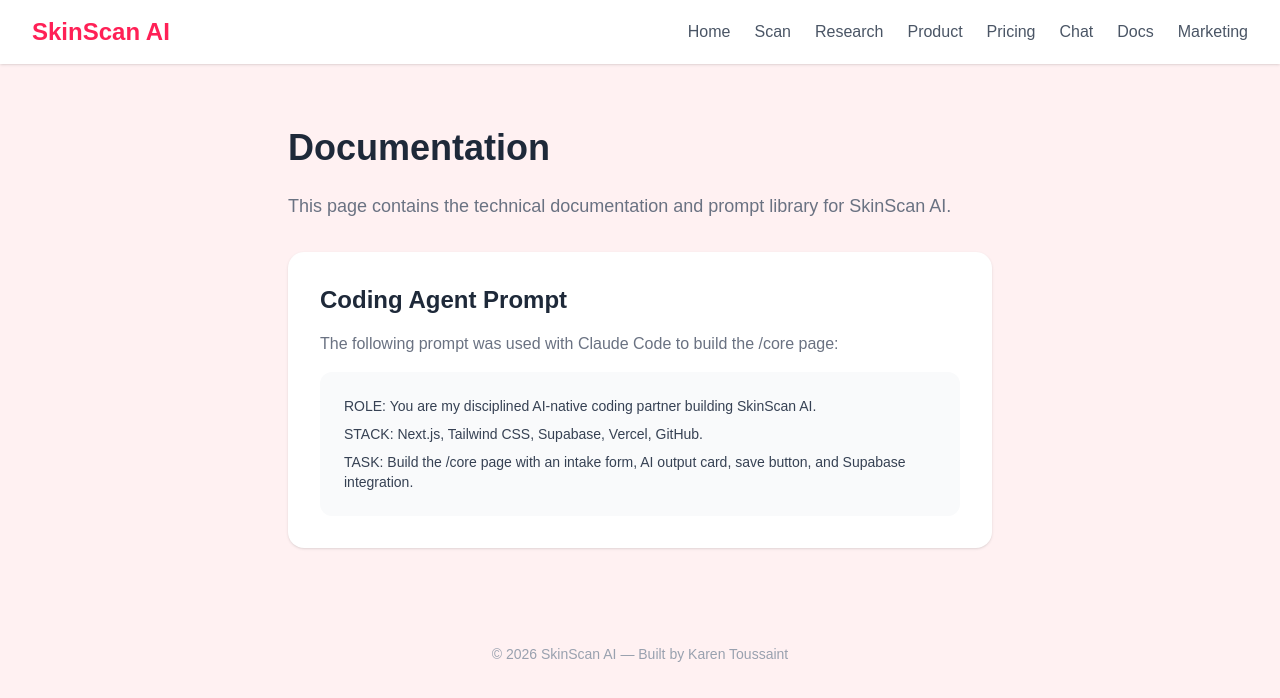
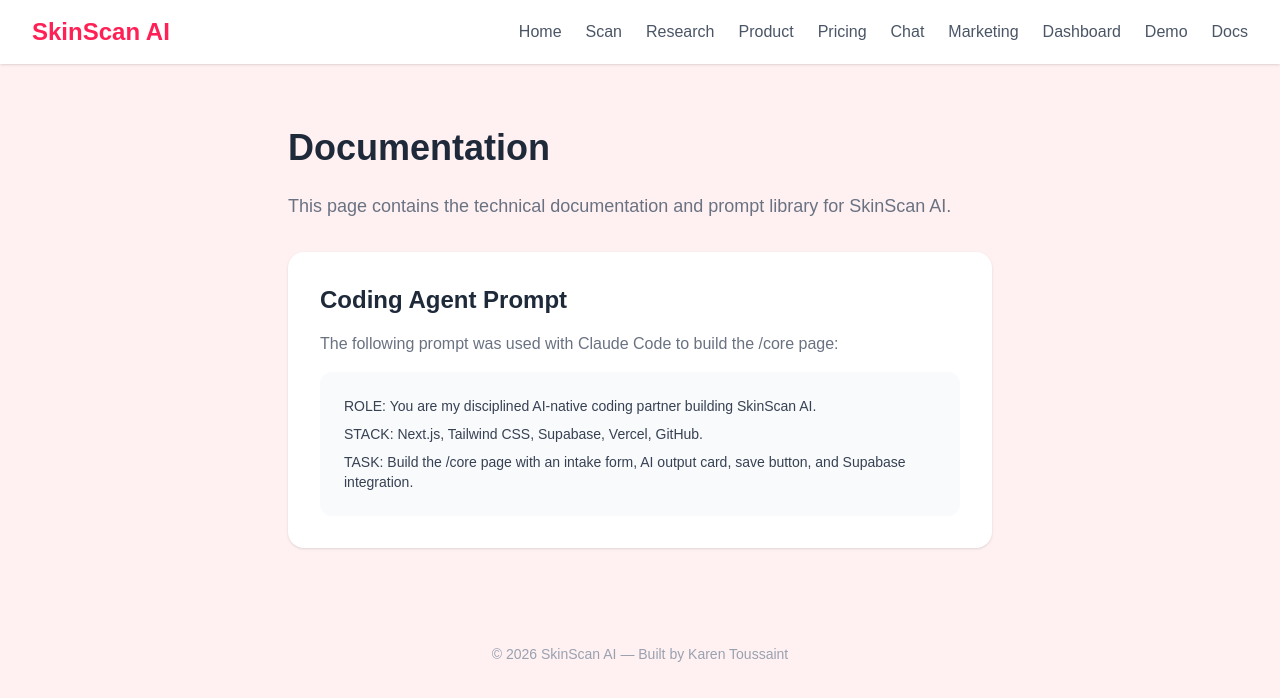
Before and after one commit to karentoussaintt/skinscan-ai, a Next.js app: page /docs in a window 1280 px wide. Shown: the top 698 px of the page. Built offline with nearby package versions, Linux system fonts and the light colour scheme.

Commit message:
update all navbars with dashboard and demo links

```diff
--- a/app/chat/page.tsx
+++ b/app/chat/page.tsx
@@ -110,6 +110,8 @@ export default function Chat() {
           <a href="/pricing" className="text-gray-600 hover:text-rose-500">Pricing</a>
           <a href="/marketing" className="text-gray-600 hover:text-rose-500">Marketing</a>
           <a href="/chat" className="text-rose-500 font-semibold">Chat</a>
+          <a href="/dashboard" className="text-gray-600 hover:text-rose-500">Dashboard</a>
+<a href="/demo" className="text-gray-600 hover:text-rose-500">Demo</a>
           <a href="/docs" className="text-gray-600 hover:text-rose-500">Docs</a>
         </div>
       </nav>
--- a/app/docs/page.tsx
+++ b/app/docs/page.tsx
@@ -10,8 +10,10 @@ export default function Docs() {
     <a href="/product" className="text-gray-600 hover:text-rose-500">Product</a>
     <a href="/pricing" className="text-gray-600 hover:text-rose-500">Pricing</a>
     <a href="/chat" className="text-gray-600 hover:text-rose-500">Chat</a>
+    <a href="/marketing" className="text-gray-600 hover:text-rose-500">Marketing</a>
+    <a href="/dashboard" className="text-gray-600 hover:text-rose-500">Dashboard</a>
+<a href="/demo" className="text-gray-600 hover:text-rose-500">Demo</a>
     <a href="/docs" className="text-gray-600 hover:text-rose-500">Docs</a>
-    <a href="/marketing" className="text-gray-600 hover:text-rose-500">Marketing</a>
   </div>
 </nav>
 
--- a/app/marketing/page.tsx
+++ b/app/marketing/page.tsx
@@ -100,6 +100,8 @@ export default function Marketing() {
           <a href="/product" className="text-gray-600 hover:text-rose-500">Product</a>
           <a href="/pricing" className="text-gray-600 hover:text-rose-500">Pricing</a>
           <a href="/marketing" className="text-gray-600 hover:text-rose-500">Marketing</a>
+          <a href="/dashboard" className="text-gray-600 hover:text-rose-500">Dashboard</a>
+<a href="/demo" className="text-gray-600 hover:text-rose-500">Demo</a>
           <a href="/docs" className="text-gray-600 hover:text-rose-500">Docs</a>
         </div>
       </nav>
--- a/app/pricing/page.tsx
+++ b/app/pricing/page.tsx
@@ -53,6 +53,8 @@ export default function Pricing() {
           <a href="/product" className="text-gray-600 hover:text-rose-500">Product</a>
           <a href="/pricing" className="text-gray-600 hover:text-rose-500">Pricing</a>
           <a href="/chat" className="text-gray-600 hover:text-rose-500">Chat</a>
+          <a href="/dashboard" className="text-gray-600 hover:text-rose-500">Dashboard</a>
+<a href="/demo" className="text-gray-600 hover:text-rose-500">Demo</a>
           <a href="/docs" className="text-gray-600 hover:text-rose-500">Docs</a>
         </div>
       </nav>
--- a/app/product/page.tsx
+++ b/app/product/page.tsx
@@ -85,6 +85,8 @@ export default function Product() {
           <a href="/product" className="text-gray-600 hover:text-rose-500">Product</a>
           <a href="/pricing" className="text-gray-600 hover:text-rose-500">Pricing</a>
           <a href="/chat" className="text-gray-600 hover:text-rose-500">Chat</a>
+          <a href="/dashboard" className="text-gray-600 hover:text-rose-500">Dashboard</a>
+<a href="/demo" className="text-gray-600 hover:text-rose-500">Demo</a>
           <a href="/docs" className="text-gray-600 hover:text-rose-500">Docs</a>
         </div>
       </nav>
--- a/app/research/page.tsx
+++ b/app/research/page.tsx
@@ -50,6 +50,8 @@ export default function Research() {
     <a href="/pricing" className="text-gray-600 hover:text-rose-500">Pricing</a>
     <a href="/marketing" className="text-gray-600 hover:text-rose-500">Marketing</a>
     <a href="/chat" className="text-gray-600 hover:text-rose-500">Chat</a>
+    <a href="/dashboard" className="text-gray-600 hover:text-rose-500">Dashboard</a>
+<a href="/demo" className="text-gray-600 hover:text-rose-500">Demo</a>
     <a href="/docs" className="text-gray-600 hover:text-rose-500">Docs</a>
   </div>
 </nav>
```
